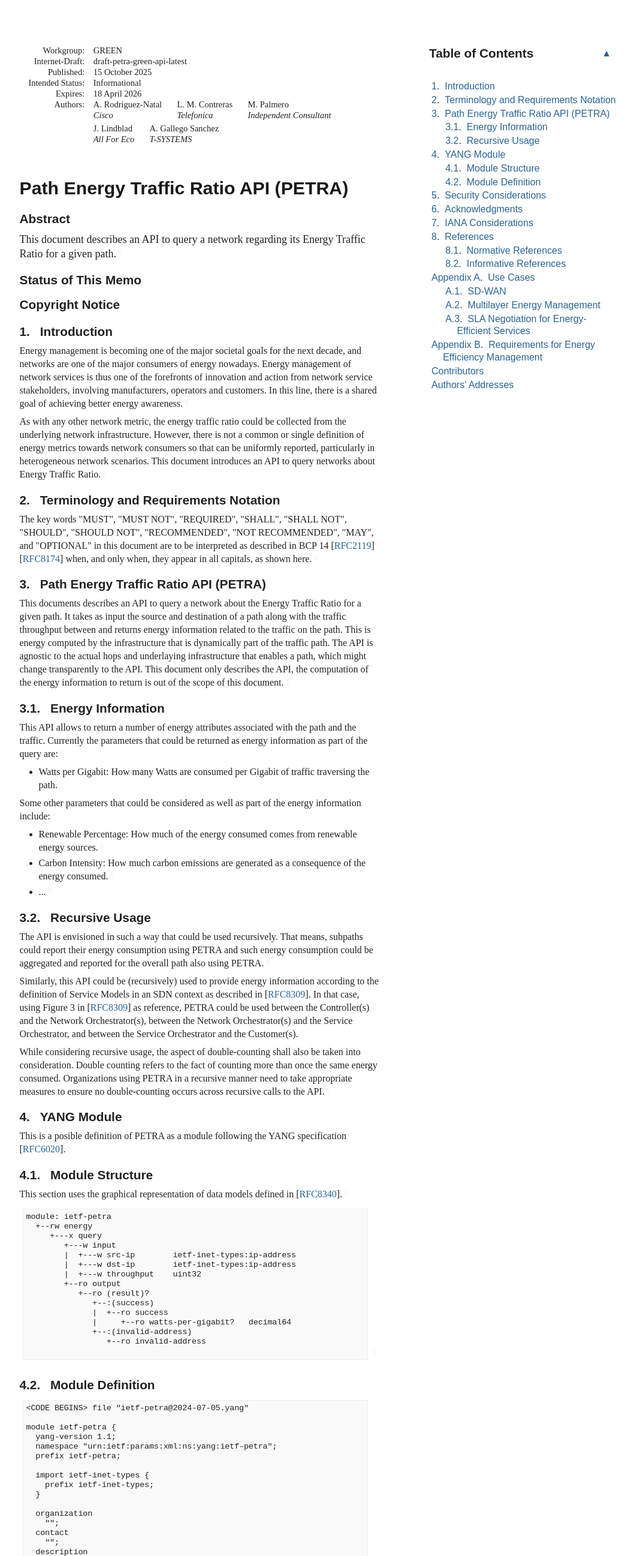
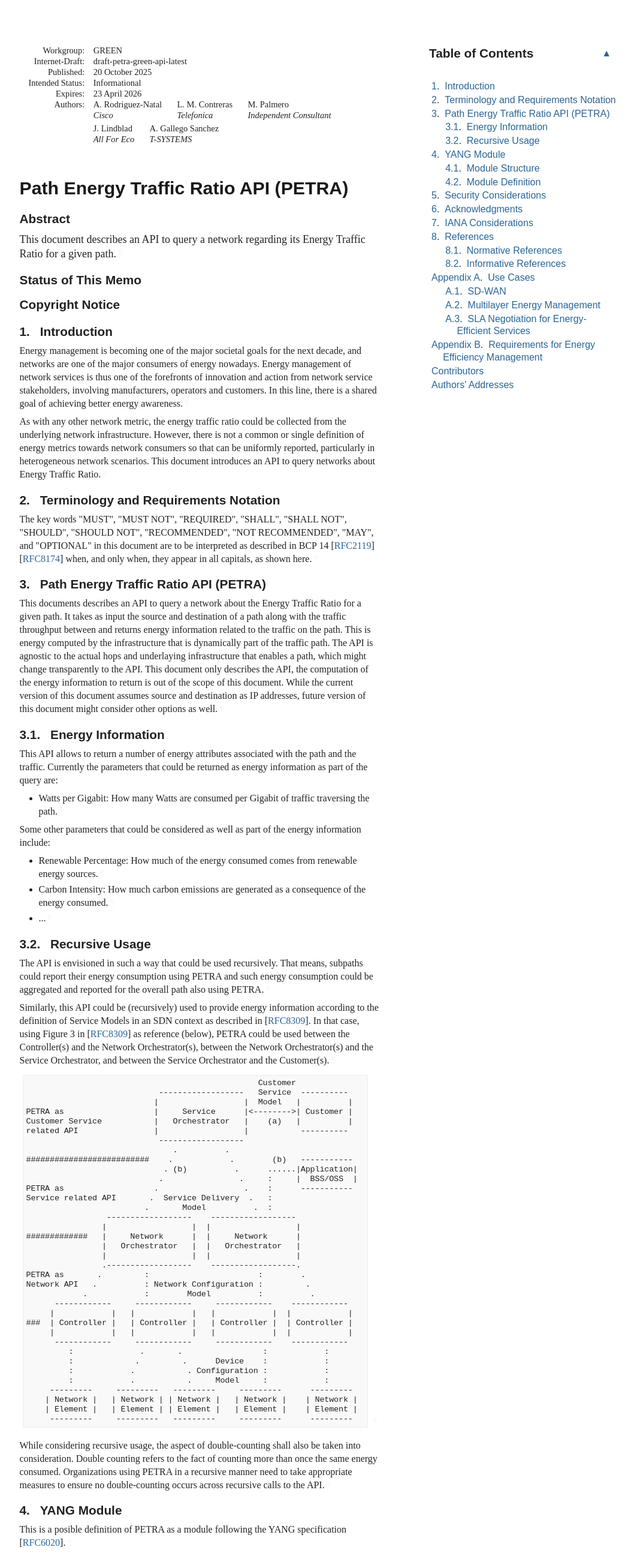
Before and after one commit to arnatal/draft-petra-green-api, a plain HTML site: page draft-petra-green-api.html in a window 1280 px wide. Shown: the top 2594 px of the page at 60% size, without its empty margins (92-1150 px from the left). Drawn offline with Linux system fonts and the light colour scheme; a web font is replaced by a local one.

Commit message:
Script updating gh-pages from 6d45a0e. [ci skip]

```diff
--- a/draft-petra-green-api.html
+++ b/draft-petra-green-api.html
@@ -14,22 +14,21 @@
        This document describes an API to query a network regarding its Energy Traffic Ratio for a
         given path.
     " name="description">
-<meta content="xml2rfc 3.30.2" name="generator">
+<meta content="xml2rfc 3.31.0" name="generator">
 <meta content="energy, network, underlay" name="keyword">
 <meta content="draft-petra-green-api-latest" name="ietf.draft">
 <!-- Generator version information:
-  xml2rfc 3.30.2
-    Python 3.12.11
+  xml2rfc 3.31.0
+    Python 3.12.12
     ConfigArgParse 1.7
     google-i18n-address 3.1.1
     intervaltree 3.1.0
     Jinja2 3.1.6
     lxml 5.3.1
-    platformdirs 4.4.0
+    platformdirs 4.5.0
     pycountry 24.6.1
     PyYAML 6.0.2
     requests 2.32.5
-    setuptools 80.9.0
     wcwidth 0.2.14
 -->
 <link href="draft-petra-green-api.xml" rel="alternate" type="application/rfc+xml">
@@ -1053,7 +1052,7 @@ svg :is([fill="white"], [fill^="#fff"]) {
 </tr></thead>
 <tfoot><tr>
 <td class="left">Rodriguez-Natal, et al.</td>
-<td class="center">Expires 18 April 2026</td>
+<td class="center">Expires 23 April 2026</td>
 <td class="right">[Page]</td>
 </tr></tfoot>
 </table>
@@ -1066,12 +1065,12 @@ svg :is([fill="white"], [fill^="#fff"]) {
 <dd class="internet-draft">draft-petra-green-api-latest</dd>
 <dt class="label-published">Published:</dt>
 <dd class="published">
-<time datetime="2025-10-15" class="published">15 October 2025</time>
+<time datetime="2025-10-20" class="published">20 October 2025</time>
     </dd>
 <dt class="label-intended-status">Intended Status:</dt>
 <dd class="intended-status">Informational</dd>
 <dt class="label-expires">Expires:</dt>
-<dd class="expires"><time datetime="2026-04-18">18 April 2026</time></dd>
+<dd class="expires"><time datetime="2026-04-23">23 April 2026</time></dd>
 <dt class="label-authors">Authors:</dt>
 <dd class="authors">
 <div class="author">
@@ -1122,7 +1121,7 @@ svg :is([fill="white"], [fill^="#fff"]) {
         time. It is inappropriate to use Internet-Drafts as reference
         material or to cite them other than as "work in progress."<a href="#section-boilerplate.1-3" class="pilcrow">¶</a></p>
 <p id="section-boilerplate.1-4">
-        This Internet-Draft will expire on 18 April 2026.<a href="#section-boilerplate.1-4" class="pilcrow">¶</a></p>
+        This Internet-Draft will expire on 23 April 2026.<a href="#section-boilerplate.1-4" class="pilcrow">¶</a></p>
 </section>
 </div>
 <div id="copyright">
@@ -1255,7 +1254,7 @@ svg :is([fill="white"], [fill^="#fff"]) {
       <h2 id="name-path-energy-traffic-ratio-a">
 <a href="#section-3" class="section-number selfRef">3. </a><a href="#name-path-energy-traffic-ratio-a" class="section-name selfRef">Path Energy Traffic Ratio API (PETRA)</a>
       </h2>
-<p id="section-3-1"> This documents describes an API to query a network about the Energy Traffic Ratio for a given path. It takes as input the source and destination of a path along with the traffic throughput between and returns energy information related to the traffic on the path. This is energy computed by the infrastructure that is dynamically part of the traffic path. The API is agnostic to the actual hops and underlaying infrastructure that enables a path, which might change transparently to the API. This document only describes the API, the computation of the energy information to return is out of the scope of this document.<a href="#section-3-1" class="pilcrow">¶</a></p>
+<p id="section-3-1"> This documents describes an API to query a network about the Energy Traffic Ratio for a given path. It takes as input the source and destination of a path along with the traffic throughput between and returns energy information related to the traffic on the path. This is energy computed by the infrastructure that is dynamically part of the traffic path. The API is agnostic to the actual hops and underlaying infrastructure that enables a path, which might change transparently to the API. This document only describes the API, the computation of the energy information to return is out of the scope of this document. While the current version of this document assumes source and destination as IP addresses, future version of this document might consider other options as well.<a href="#section-3-1" class="pilcrow">¶</a></p>
 <div id="energy">
 <section id="section-3.1">
         <h3 id="name-energy-information">
@@ -1291,8 +1290,48 @@ svg :is([fill="white"], [fill^="#fff"]) {
 <p id="section-3.2-1">The API is envisioned in such a way that could be used recursively. That means, subpaths
           could report their energy consumption using PETRA and such energy consumption could be
           aggregated and reported for the overall path also using PETRA.<a href="#section-3.2-1" class="pilcrow">¶</a></p>
-<p id="section-3.2-2">Similarly, this API could be (recursively) used to provide energy information according to the definition of Service Models in an SDN context as described in <span>[<a href="#RFC8309" class="cite xref">RFC8309</a>]</span>. In that case, using Figure 3 in <span>[<a href="#RFC8309" class="cite xref">RFC8309</a>]</span> as reference, PETRA could be used between the Controller(s) and the Network Orchestrator(s), between the Network Orchestrator(s) and the Service Orchestrator, and between the Service Orchestrator and the Customer(s).<a href="#section-3.2-2" class="pilcrow">¶</a></p>
-<p id="section-3.2-3">While considering recursive usage, the aspect of double-counting shall also be taken into consideration. Double counting refers to the fact of counting more than once the same energy consumed. Organizations using PETRA in a recursive manner need to take appropriate measures to ensure no double-counting occurs across recursive calls to the API.<a href="#section-3.2-3" class="pilcrow">¶</a></p>
+<p id="section-3.2-2">Similarly, this API could be (recursively) used to provide energy information according to the definition of Service Models in an SDN context as described in <span>[<a href="#RFC8309" class="cite xref">RFC8309</a>]</span>. In that case, using Figure 3 in <span>[<a href="#RFC8309" class="cite xref">RFC8309</a>]</span> as reference (below), PETRA could be used between the Controller(s) and the Network Orchestrator(s), between the Network Orchestrator(s) and the Service Orchestrator, and between the Service Orchestrator and the Customer(s).<a href="#section-3.2-2" class="pilcrow">¶</a></p>
+<div class="alignLeft art-text artwork" id="section-3.2-3">
+<pre>
+                                                 Customer
+                            ------------------   Service  ----------
+                           |                  |  Model   |          |
+PETRA as                   |     Service      |&lt;--------&gt;| Customer |
+Customer Service           |   Orchestrator   |    (a)   |          |
+related API                |                  |           ----------
+                            ------------------
+                               .          .
+##########################    .            .        (b)   -----------
+                             . (b)          .      ......|Application|
+                            .                .     :     |  BSS/OSS  |
+PETRA as                   .                  .    :      -----------
+Service related API       .  Service Delivery  .   :
+                         .       Model          .  :
+                 ------------------    ------------------
+                |                  |  |                  |
+#############   |     Network      |  |     Network      |
+                |   Orchestrator   |  |   Orchestrator   |
+                |                  |  |                  |
+                .------------------    ------------------.
+PETRA as       .         :                       :        .
+Network API   .          : Network Configuration :         .
+            .            :        Model          :          .
+      ------------     ------------     ------------    ------------
+     |            |   |            |   |            |  |            |
+###  | Controller |   | Controller |   | Controller |  | Controller |
+     |            |   |            |   |            |  |            |
+      ------------     ------------     ------------    ------------
+         :              .       .                 :            :
+         :             .         .      Device    :            :
+         :            .           . Configuration :            :
+         :            .           .     Model     :            :
+     ---------     ---------   ---------     ---------      ---------
+    | Network |   | Network | | Network |   | Network |    | Network |
+    | Element |   | Element | | Element |   | Element |    | Element |
+     ---------     ---------   ---------     ---------      ---------
+</pre><a href="#section-3.2-3" class="pilcrow">¶</a>
+</div>
+<p id="section-3.2-4">While considering recursive usage, the aspect of double-counting shall also be taken into consideration. Double counting refers to the fact of counting more than once the same energy consumed. Organizations using PETRA in a recursive manner need to take appropriate measures to ensure no double-counting occurs across recursive calls to the API.<a href="#section-3.2-4" class="pilcrow">¶</a></p>
 </section>
 </div>
 </section>
@@ -1479,7 +1518,7 @@ module ietf-petra {
       <h2 id="name-security-considerations">
 <a href="#section-5" class="section-number selfRef">5. </a><a href="#name-security-considerations" class="section-name selfRef">Security Considerations</a>
       </h2>
-<p id="section-5-1">TBD<a href="#section-5-1" class="pilcrow">¶</a></p>
+<p id="section-5-1">In order to mitigate security risks, the PETRA API should implement the necessary mechanisms for authentication, secure data transfer and privacy preservation. On the other hand, in order to prevent denial of service attacks, new subsequent similar requests could be silently ignored during periods of time, or even requests from the same client could be filtered to prevent system (i.e., controller or orchestrator) affection.<a href="#section-5-1" class="pilcrow">¶</a></p>
 </section>
 </div>
 <div id="acks">
@@ -1490,11 +1529,7 @@ module ietf-petra {
 <p id="section-6-1">Kudos to Elis Lulja for his help with the OpenAPI specification in early versions of this
         draft. Thanks to Fernando Sanz Garcia and Lori Jakab for their help and support on this
         work.<a href="#section-6-1" class="pilcrow">¶</a></p>
-<p id="section-6-2">The contribution of Telefonica to this document has been
-   supported by the Smart Networks and Services Joint Undertaking (SNS
-   JU) under the European Union's Horizon Europe research and innovation
-   projects 6Green (Grant Agreement no. 101096925) and Exigence (Grant
-   Agreement no. 101139120).<a href="#section-6-2" class="pilcrow">¶</a></p>
+<p id="section-6-2">The contribution of Telefonica to this document has been supported by the Smart Networks and Services Joint Undertaking (SNS JU) under the European Union's Horizon Europe research and innovation projects 6Green (Grant Agreement no. 101096925) and Exigence (Grant Agreement no. 101139120). The contribution of A. Gallego Sánchez to this document has been partially supported by the Smart Networks and Services Joint Undertaking (SNS JU) under the European Union's Horizon Europe research and innovation project Sustain6G (Grant Agreement no. 101191936).<a href="#section-6-2" class="pilcrow">¶</a></p>
 </section>
 </div>
 <div id="IANA">
@@ -1612,7 +1647,7 @@ module ietf-petra {
         <h3 id="name-sla-negotiation-for-energy-">
 <a href="#appendix-A.3" class="section-number selfRef">A.3. </a><a href="#name-sla-negotiation-for-energy-" class="section-name selfRef">SLA Negotiation for Energy-Efficient Services</a>
         </h3>
-<p id="appendix-A.3-1">Another use case for PETRA could the negotiation of Service Level Agreements (SLAs) between operators and enterprise customers. By exposing PETRA-derived metrics such as energy consumption, renewable energy percentage, providers can offer differentiated SLAs that explicitly include environmental targets. This enables customers to select network services not only based on performance guarantees, but also on their environmental footprint, for example requesting that at least 60% of traffic be carried over renewable-powered infrastructure. Such SLAs empower customers to align their digital services with corporate energy-efficient and sustainability goals and reporting requirements, while operators can use PETRA as the trusted source of verifiable energy data.<a href="#appendix-A.3-1" class="pilcrow">¶</a></p>
+<p id="appendix-A.3-1">Another use case for PETRA could the negotiation of Service Level Agreements (SLAs) between operators and enterprise customers. By exposing PETRA-derived metrics such as energy consumption, renewable energy percentage, providers can offer differentiated SLAs that explicitly include environmental targets. This enables customers to select network services not only based on performance guarantees (e.g. latency), but also on their environmental footprint (or a combination of both). For example requesting that at least 60% of traffic be carried over renewable-powered infrastructure. Such SLAs empower customers to align their digital services with corporate energy-efficient and sustainability goals and reporting requirements, while operators can use PETRA as the trusted source of verifiable energy data.<a href="#appendix-A.3-1" class="pilcrow">¶</a></p>
 </section>
 </div>
 </section>
@@ -1637,7 +1672,6 @@ Fernando Munoz
 Cisco
 Madrid
 Spain
-
 Email: fmunozma@cisco.com
 
 
@@ -1646,6 +1680,13 @@ Alejandro Muniz
 Madrid
 Spain
 
+
+Roland Schott
+Deutsche Telekom
+Deutsche-Telekom-Allee 9
+64295 Darmstadt
+Germany
+Email: Roland.Schott@telekom.de
 </pre><a href="#appendix-C-1" class="pilcrow">¶</a>
 </div>
 </section>
```
Also changed, not shown: draft-petra-green-api.txt.
